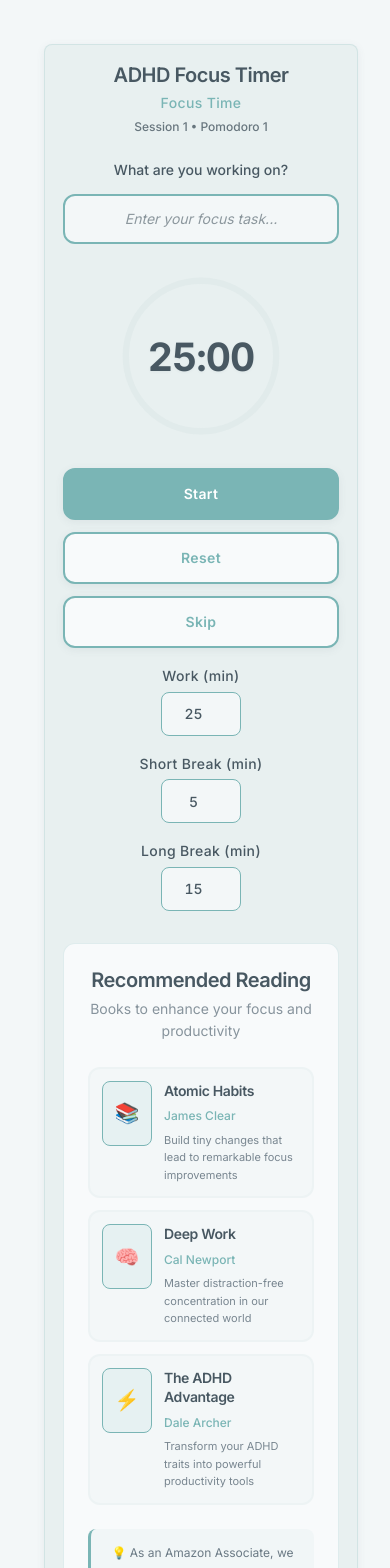
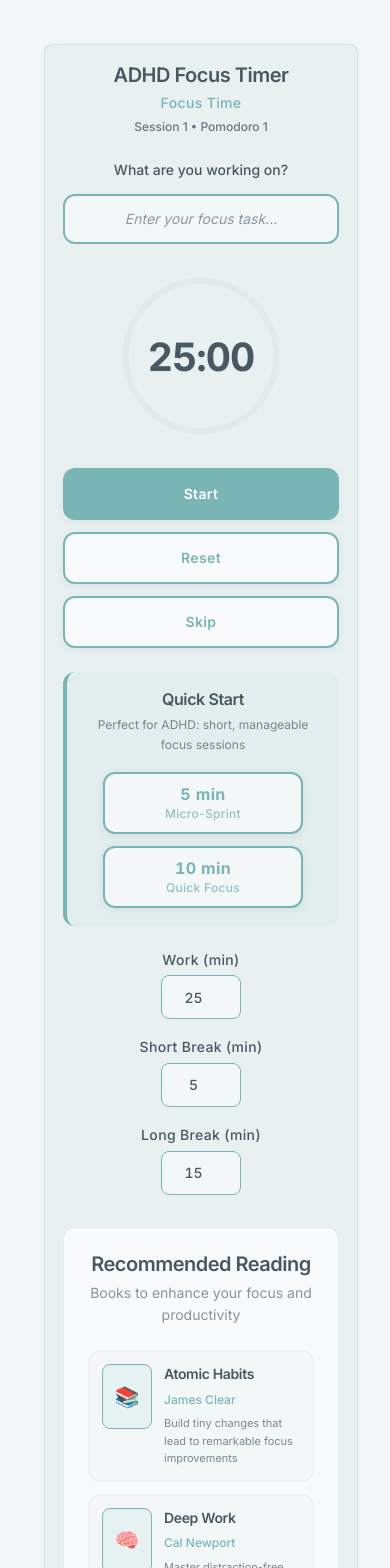
Before and after one commit to yuvrajdomun/dopa-timer-2, a React (Vite) app: page / in a window 390 px wide. Shown: the top 1568 px of the page. Built offline with nearby package versions, Linux system fonts and the light colour scheme.

Commit message:
Add micro-sprint feature: 5 & 10-minute quick start options for ADHD users

```diff
--- a/src/App.css
+++ b/src/App.css
@@ -320,6 +320,82 @@
   background-color: var(--clr-accent);
   border-color: var(--clr-accent);
   color: white;
+}
+
+/* Micro-Sprint Section */
+.micro-sprint-section {
+  margin: var(--space-lg) 0;
+  padding: var(--space-md);
+  background-color: var(--clr-accent-lighter);
+  border-radius: var(--radius-md);
+  border-left: 4px solid var(--clr-accent);
+  text-align: center;
+}
+
+.micro-sprint-title {
+  font-size: var(--font-size-lg);
+  font-weight: 600;
+  color: var(--clr-text-primary);
+  margin-bottom: var(--space-xs);
+  letter-spacing: var(--letter-spacing-tight);
+}
+
+.micro-sprint-subtitle {
+  font-size: 14px;
+  color: var(--clr-text-secondary);
+  margin-bottom: var(--space-md);
+  font-weight: 400;
+  opacity: 0.9;
+  line-height: var(--line-height-base);
+}
+
+.micro-sprint-controls {
+  display: flex;
+  gap: var(--space-sm);
+  justify-content: center;
+  flex-wrap: wrap;
+}
+
+.btn-micro-sprint {
+  display: flex;
+  flex-direction: column;
+  align-items: center;
+  gap: var(--space-xs);
+  padding: var(--space-sm) var(--space-md);
+  background-color: var(--clr-background);
+  border: 2px solid var(--clr-accent);
+  border-radius: var(--radius-md);
+  color: var(--clr-accent);
+  font-weight: 600;
+  min-width: 100px;
+  min-height: 70px;
+  transition: all var(--transition-duration) var(--transition-easing);
+}
+
+.btn-micro-sprint:hover {
+  background-color: var(--clr-accent);
+  color: white;
+  transform: translateY(-1px);
+  box-shadow: 0 4px 12px rgba(122, 181, 181, 0.2);
+}
+
+.sprint-duration {
+  font-size: var(--font-size-lg);
+  font-weight: 700;
+  line-height: 1;
+  font-variant-numeric: tabular-nums;
+}
+
+.sprint-label {
+  font-size: 12px;
+  font-weight: 500;
+  letter-spacing: var(--letter-spacing-wide);
+  line-height: 1;
+  opacity: 0.8;
+}
+
+.btn-micro-sprint:hover .sprint-label {
+  opacity: 1;
 }
 
 /* Settings */
@@ -727,6 +803,33 @@
   .book-description {
     font-size: clamp(11px, 2.5vw, 13px);
   }
+
+  .micro-sprint-controls {
+    flex-direction: column;
+    gap: var(--space-sm);
+    align-items: stretch;
+  }
+
+  .btn-micro-sprint {
+    min-width: auto;
+    width: 100%;
+    max-width: 200px;
+    margin: 0 auto;
+    min-height: 60px;
+    padding: var(--space-sm);
+  }
+
+  .micro-sprint-title {
+    font-size: clamp(16px, 4vw, 18px);
+  }
+
+  .micro-sprint-subtitle {
+    font-size: clamp(12px, 3vw, 14px);
+  }
+
+  .sprint-duration {
+    font-size: clamp(16px, 4vw, 18px);
+  }
 }
 
 /* ========================================
@@ -844,6 +947,16 @@
   .book-card:hover {
     transform: none; /* Disable transform on touch devices */
   }
+
+  .btn-micro-sprint {
+    min-height: 70px;
+    padding: var(--space-md);
+    touch-action: manipulation;
+  }
+
+  .btn-micro-sprint:hover {
+    transform: none; /* Disable transform on touch devices */
+  }
 }
 
 /* ========================================
--- a/src/App.jsx
+++ b/src/App.jsx
@@ -274,6 +274,27 @@ function PomodoroTimer() {
     handleTimerComplete()
   }
 
+  // Micro-sprint functions for ADHD users who need shorter focus sessions
+  const startMicroSprint = (minutes) => {
+    // Set timer to work state
+    setCurrentState(TIMER_STATES.WORK)
+    const seconds = minutes * 60
+    setTimeLeft(seconds)
+    setIsRunning(true)
+    setIsOvertime(false)
+    setStatusMessage(`${minutes}-minute micro-sprint started! 🚀`)
+
+    // Clear status message after 3 seconds
+    setTimeout(() => setStatusMessage(''), 3000)
+
+    // Track micro-sprint usage
+    trackFeatureUsage('micro_sprint_start', `${minutes}_minutes`)
+    trackTimerStart('micro_sprint', seconds, currentTask.length > 0)
+  }
+
+  const start5MinuteSprint = () => startMicroSprint(5)
+  const start10MinuteSprint = () => startMicroSprint(10)
+
   const handleDurationChange = (state, minutes) => {
     const oldDuration = durations[state]
     const seconds = Math.max(1, Math.min(99, minutes)) * 60
@@ -345,6 +366,22 @@ function PomodoroTimer() {
           e.preventDefault()
           trackKeyboardShortcut('s', 'skip')
           skipToNext()
+          break
+        case '5':
+          // Only allow micro-sprint shortcuts when timer is not running and in work state
+          if (!isRunning && currentState === TIMER_STATES.WORK) {
+            e.preventDefault()
+            trackKeyboardShortcut('5', 'micro_sprint_5min')
+            start5MinuteSprint()
+          }
+          break
+        case '1':
+          // Check if next key is '0' for 10-minute sprint
+          if (!isRunning && currentState === TIMER_STATES.WORK) {
+            // This is a simple implementation - for more robust handling, we'd need key sequence detection
+            e.preventDefault()
+            trackKeyboardShortcut('1', 'micro_sprint_10min_attempt')
+          }
           break
       }
     }
@@ -676,6 +713,34 @@ function PomodoroTimer() {
         </button>
       </div>
 
+      {/* Micro-Sprint Quick Start Options */}
+      {!isRunning && currentState === TIMER_STATES.WORK && (
+        <div className="micro-sprint-section">
+          <h3 className="micro-sprint-title">Quick Start</h3>
+          <p className="micro-sprint-subtitle">Perfect for ADHD: short, manageable focus sessions</p>
+
+          <div className="micro-sprint-controls">
+            <button
+              className="btn btn-micro-sprint"
+              onClick={start5MinuteSprint}
+              aria-label="Start 5-minute micro-sprint session"
+            >
+              <span className="sprint-duration">5 min</span>
+              <span className="sprint-label">Micro-Sprint</span>
+            </button>
+
+            <button
+              className="btn btn-micro-sprint"
+              onClick={start10MinuteSprint}
+              aria-label="Start 10-minute micro-sprint session"
+            >
+              <span className="sprint-duration">10 min</span>
+              <span className="sprint-label">Quick Focus</span>
+            </button>
+          </div>
+        </div>
+      )}
+
       <div className="timer-settings">
         <div className="setting-group">
           <label className="setting-label" htmlFor="work-duration">
@@ -807,12 +872,15 @@ function PomodoroTimer() {
 
       {/* Keyboard shortcuts help */}
       <div className="sr-only">
-        Keyboard shortcuts: Space to start/pause, R to reset, S to skip
+        Keyboard shortcuts: Space to start/pause, R to reset, S to skip, 5 for 5-minute sprint
       </div>
 
       {/* Visible keyboard shortcuts indicator */}
       <div className="keyboard-shortcuts">
         <kbd>Space</kbd> Start/Pause • <kbd>R</kbd> Reset • <kbd>S</kbd> Skip
+        {!isRunning && currentState === TIMER_STATES.WORK && (
+          <span> • <kbd>5</kbd> Quick Sprint</span>
+        )}
       </div>
 
       {/* Loading indicator while data loads */}
```
Also changed, not shown: 1 other file (tests, documents, lock files or other folders).
